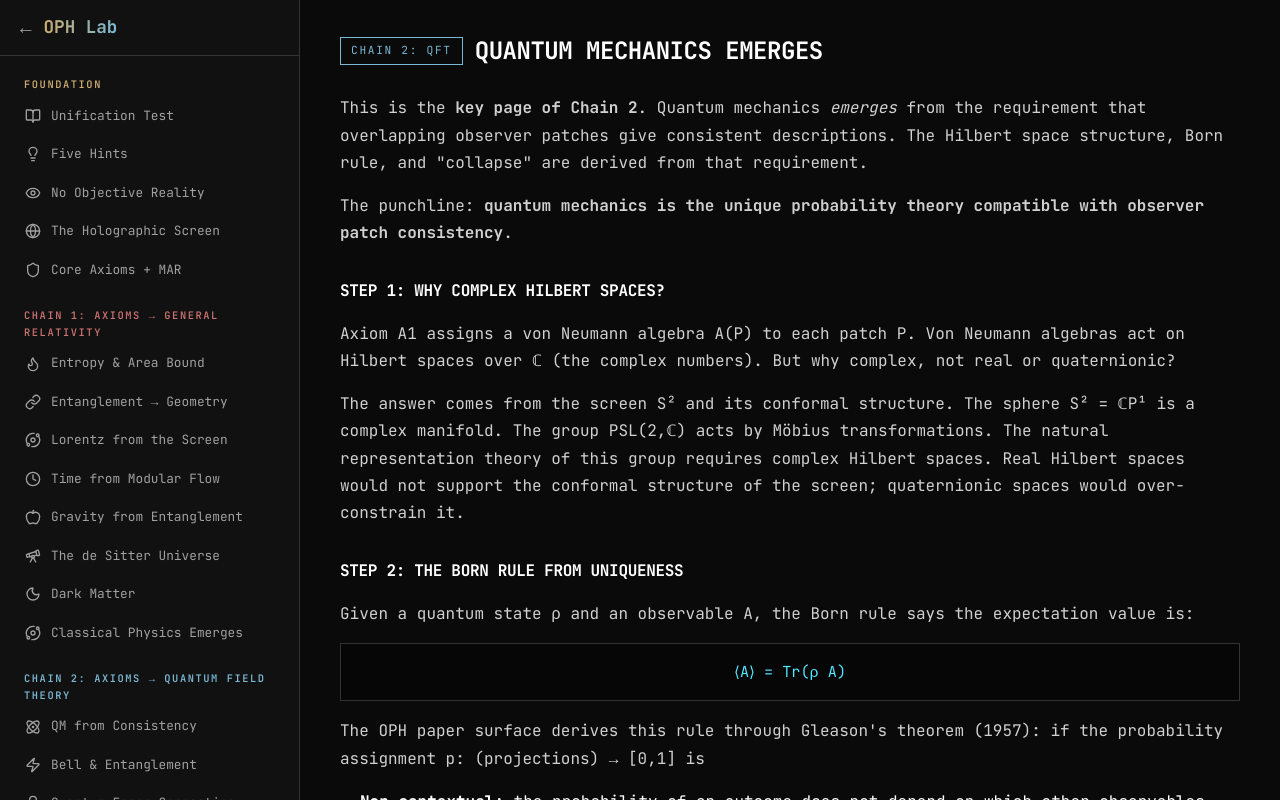
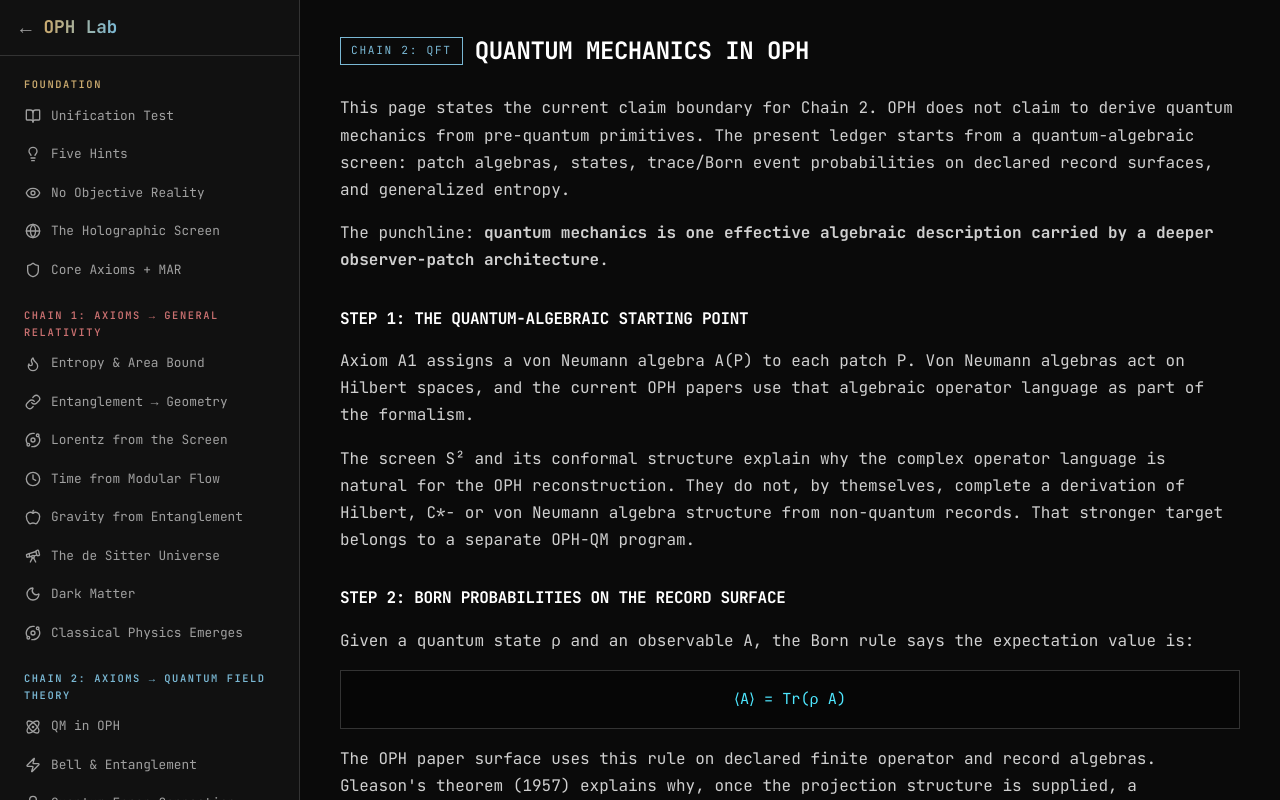
Before and after one commit to muellerberndt/oph-lab, a React (Vite) app: page /quantum-mechanics in a window 1280 px wide. Built offline with nearby package versions, Linux system fonts and the light colour scheme.

Commit message:
Clarify quantum mechanics claim boundary

```diff
--- a/scripts/postbuild.mjs
+++ b/scripts/postbuild.mjs
@@ -97,9 +97,9 @@ const routeMeta = {
       'Follow how classical physics emerges as an effective description of deeper observer-patch dynamics.',
   },
   'quantum-mechanics': {
-    title: 'Why Quantum Mechanics? Deriving the Born Rule from First Principles | OPH Lab',
+    title: 'Quantum Mechanics in OPH | Algebraic Boundary and Record Probabilities | OPH Lab',
     description:
-      'Inspect the OPH argument that quantum mechanics arises from overlap consistency across observers.',
+      'Inspect the OPH claim boundary: quantum mechanics is treated as an effective algebraic description, not as a completed pre-quantum derivation.',
   },
   entanglement: {
     title: 'Bell\'s Theorem & Quantum Entanglement - Interactive Simulator | OPH Lab',
--- a/src/pages/Entanglement.tsx
+++ b/src/pages/Entanglement.tsx
@@ -110,10 +110,11 @@ export function EntanglementPage() {
                 on quantum theory. Why exactly 2&radic;2?
             </p>
             <p style={{ marginBottom: '16px' }}>
-                In OPH, the Tsirelson bound follows from the complex Hilbert space structure (which follows
-                from the screen being ℂP&sup1;). The bound 2&radic;2 is the maximum value of 2&radic;2
+                On the current OPH quantum-algebraic surface, the Tsirelson bound is the standard
+                complex-Hilbert-space bound. The bound 2&radic;2 is the maximum value of 2&radic;2
                 &middot; sin(&theta;) for the optimal angle &theta; = &pi;/4, a consequence of the geometry
-                of the complex projective space.
+                of complex projective space. A derivation of Hilbert-space structure from pre-quantum records
+                is outside the current ledger.
             </p>
 
             <h3 style={{ fontSize: '1em', marginTop: '32px' }}>Monogamy of Entanglement</h3>
--- a/src/pages/QuantumMechanics.tsx
+++ b/src/pages/QuantumMechanics.tsx
@@ -5,32 +5,34 @@ export function QuantumMechanicsPage() {
         <div>
             <div className="section-header">
                 <span className="section-tag qft">Chain 2: QFT</span>
-                <h1 style={{ fontSize: '1.5rem', margin: 0 }}>Quantum Mechanics Emerges</h1>
+                <h1 style={{ fontSize: '1.5rem', margin: 0 }}>Quantum Mechanics in OPH</h1>
             </div>
 
             <p style={{ marginBottom: '16px' }}>
-                This is the <strong>key page of Chain 2</strong>. Quantum mechanics <em>emerges</em> from the
-                requirement that overlapping observer patches give consistent descriptions. The Hilbert space
-                structure, Born rule, and "collapse" are derived from that requirement.
+                This page states the current claim boundary for Chain 2. OPH does not claim to derive
+                quantum mechanics from pre-quantum primitives. The present ledger starts from a
+                quantum-algebraic screen: patch algebras, states, trace/Born event probabilities on
+                declared record surfaces, and generalized entropy.
             </p>
             <p style={{ marginBottom: '24px' }}>
-                The punchline: <strong>quantum mechanics is the unique probability theory compatible with
-                observer patch consistency</strong>.
+                The punchline: <strong>quantum mechanics is one effective algebraic description carried by
+                a deeper observer-patch architecture</strong>.
             </p>
 
-            <h3 style={{ fontSize: '1em', marginTop: '32px' }}>Step 1: Why Complex Hilbert Spaces?</h3>
+            <h3 style={{ fontSize: '1em', marginTop: '32px' }}>Step 1: The Quantum-Algebraic Starting Point</h3>
             <p style={{ marginBottom: '16px' }}>
                 Axiom A1 assigns a von Neumann algebra A(P) to each patch P. Von Neumann algebras act on
-                Hilbert spaces over ℂ (the complex numbers). But why complex, not real or quaternionic?
+                Hilbert spaces, and the current OPH papers use that algebraic operator language as part of
+                the formalism.
             </p>
             <p style={{ marginBottom: '16px' }}>
-                The answer comes from the screen S&sup2; and its conformal structure. The sphere S&sup2; = ℂP&sup1;
-                is a complex manifold. The group PSL(2,ℂ) acts by M&ouml;bius transformations. The natural
-                representation theory of this group requires complex Hilbert spaces. Real Hilbert spaces would
-                not support the conformal structure of the screen; quaternionic spaces would over-constrain it.
+                The screen S&sup2; and its conformal structure explain why the complex operator language is
+                natural for the OPH reconstruction. They do not, by themselves, complete a derivation of
+                Hilbert, C*- or von Neumann algebra structure from non-quantum records. That stronger target
+                belongs to a separate OPH-QM program.
             </p>
 
-            <h3 style={{ fontSize: '1em', marginTop: '32px' }}>Step 2: The Born Rule from Uniqueness</h3>
+            <h3 style={{ fontSize: '1em', marginTop: '32px' }}>Step 2: Born Probabilities on the Record Surface</h3>
             <p style={{ marginBottom: '8px' }}>
                 Given a quantum state &rho; and an observable A, the Born rule says the expectation value is:
             </p>
@@ -38,8 +40,9 @@ export function QuantumMechanicsPage() {
                 ⟨A⟩ = Tr(&rho; A)
             </div>
             <p style={{ marginBottom: '16px' }}>
-                The OPH paper surface derives this rule through Gleason's theorem (1957): if the probability
-                assignment p: (projections) &rarr; [0,1] is
+                The OPH paper surface uses this rule on declared finite operator and record algebras. Gleason's
+                theorem (1957) explains why, once the projection structure is supplied, a probability
+                assignment p: (projections) &rarr; [0,1] with these properties is forced into trace form:
             </p>
             <ul style={{ paddingLeft: '20px', lineHeight: '1.8', marginBottom: '16px' }}>
                 <li><strong>Non-contextual</strong>: the probability of an outcome does not depend on which other observables are measured simultaneously</li>
@@ -48,14 +51,13 @@ export function QuantumMechanicsPage() {
             </ul>
             <p style={{ marginBottom: '16px' }}>
                 then the only consistent assignment is p(P) = Tr(&rho;P) for some density matrix &rho;. The Born
-                rule is the unique probability rule compatible with the algebraic structure.
+                rule is the unique probability rule compatible with that supplied algebraic structure.
             </p>
             <p style={{ marginBottom: '16px' }}>
-                In OPH, non-contextuality follows from overlap consistency (Axiom A2): the probability of an
-                outcome on the overlap P<sub>1</sub> &cap; P<sub>2</sub> must be the same whether computed from
-                patch 1 or patch 2. Additivity follows from the algebra structure. And dimension &ge; 3 is
-                guaranteed because the screen patches carry infinite-dimensional algebras (type III von Neumann
-                algebras in the continuum limit).
+                In OPH, overlap consistency supplies the compatibility demand on shared event algebras: the
+                probability of an outcome on P<sub>1</sub> &cap; P<sub>2</sub> must agree across the two patches.
+                Additivity and the dimension condition belong to the supplied algebraic setting. This supports
+                the quantum event law inside OPH, but it is not a pre-quantum reconstruction of the setting itself.
             </p>
 
             <h3 style={{ fontSize: '1em', marginTop: '32px' }}>Step 3: "Collapse" = Belief Updating</h3>
@@ -84,7 +86,7 @@ export function QuantumMechanicsPage() {
 
             <div className="card" style={{ marginBottom: '24px', borderLeft: '3px solid var(--accent-blue)' }}>
                 <h4 style={{ margin: '0 0 12px 0', fontSize: '0.9em', color: 'var(--accent-blue)' }}>
-                    The Measurement "Problem" Dissolved
+                    Measurement in the Patch Description
                 </h4>
                 <div style={{ display: 'grid', gridTemplateColumns: '1fr 1fr', gap: '16px', fontSize: '0.85em' }}>
                     <div>
@@ -119,7 +121,7 @@ export function QuantumMechanicsPage() {
             </p>
 
             <div className="math-block" style={{ fontSize: '0.9em', lineHeight: '2' }}>
-                Observer patches + Overlap consistency + Gleason &rArr; Born rule &rArr; Quantum mechanics
+                Quantum-algebraic patch states + record projectors &rArr; Born/L&uuml;ders event law &rArr; effective quantum description
             </div>
 
             <Explainer title="Connection to QBism">
@@ -129,8 +131,8 @@ export function QuantumMechanicsPage() {
                 </p>
                 <p>
                     The difference: QBism takes the Born rule as a normative constraint on rational agents.
-                    OPH <em>derives</em> the Born rule from the patch structure. QBism is a philosophical
-                    interpretation; OPH is a physical theory with testable predictions.
+                    OPH places the Born/L&uuml;ders law on a physical patch-record surface inside a broader
+                    reconstruction program with testable predictions.
                 </p>
             </Explainer>
 
@@ -144,8 +146,8 @@ export function QuantumMechanicsPage() {
                 <p>
                     Interference arises because the Born rule involves Tr(&rho;P), which for pure states gives
                     |⟨&psi;|&phi;⟩|&sup2;. The cross-terms in this expression are interference terms.
-                    They are a consequence of the complex Hilbert space structure, which is itself a consequence
-                    of the screen being S&sup2; = ℂP&sup1;.
+                    They are a consequence of the complex Hilbert space structure used by the quantum-algebraic
+                    OPH screen formalism.
                 </p>
             </Explainer>
 
--- a/src/routes/walkthrough.ts
+++ b/src/routes/walkthrough.ts
@@ -74,7 +74,7 @@ export const WALKTHROUGH_STEPS: WalkthroughStep[] = [
     { to: '/classical-physics/', icon: Orbit, label: 'Classical Physics Emerges', part: 'chain1-gr', seoTitle: 'How Classical Physics Emerges from Quantum Gravity' },
 
     // Chain 2: Axioms -> QFT
-    { to: '/quantum-mechanics/', icon: Atom, label: 'QM from Consistency', part: 'chain2-qft', seoTitle: 'Why Quantum Mechanics? Deriving the Born Rule from First Principles' },
+    { to: '/quantum-mechanics/', icon: Atom, label: 'QM in OPH', part: 'chain2-qft', seoTitle: 'Quantum Mechanics in OPH | Algebraic Boundary and Record Probabilities' },
     { to: '/entanglement/', icon: Zap, label: 'Bell & Entanglement', part: 'chain2-qft', seoTitle: 'Bell\u2019s Theorem & Quantum Entanglement | Interactive Simulator' },
     { to: '/error-correction/', icon: Lock, label: 'Quantum Error Correction', part: 'chain2-qft', seoTitle: 'Spacetime as Quantum Error Correcting Code | HaPPY Code Explained' },
     { to: '/gauge-symmetry/', icon: Layers, label: 'Gauge from Gluing', part: 'chain2-qft', seoTitle: 'Origin of Gauge Symmetry | Why SU(3)\u00d7SU(2)\u00d7U(1)?' },
--- a/src/seo.ts
+++ b/src/seo.ts
@@ -25,7 +25,7 @@ const ROUTE_DESCRIPTIONS: Record<string, string> = {
   '/de-sitter': 'Explore the OPH treatment of de Sitter space, cosmological horizons, and the cosmological constant problem.',
   '/dark-matter': 'Review the OPH discussion of dark-matter-style phenomena, galaxy rotation curves, and MOND-like behavior.',
   '/classical-physics': 'Follow how classical physics emerges as an effective description of deeper observer-patch dynamics.',
-  '/quantum-mechanics': 'Inspect the OPH argument that quantum mechanics arises from overlap consistency across observers.',
+  '/quantum-mechanics': 'Inspect the OPH claim boundary: quantum mechanics is treated as an effective algebraic description, not as a completed pre-quantum derivation.',
   '/entanglement': 'Use the entanglement lesson to connect Bell-style correlations and OPH’s observer-consistency story.',
   '/error-correction': 'Learn how quantum error correction ideas fit into the OPH account of spacetime and holography.',
   '/gauge-symmetry': 'See how gauge symmetry is framed as a gluing phenomenon in the OPH reconstruction.',
```
Also changed, not shown: src/pages/QftEmerges.tsx (+12 -12 lines), src/pages/Synthesis.tsx (+4 -3 lines), 1 other file (tests, documents, lock files or other folders).
